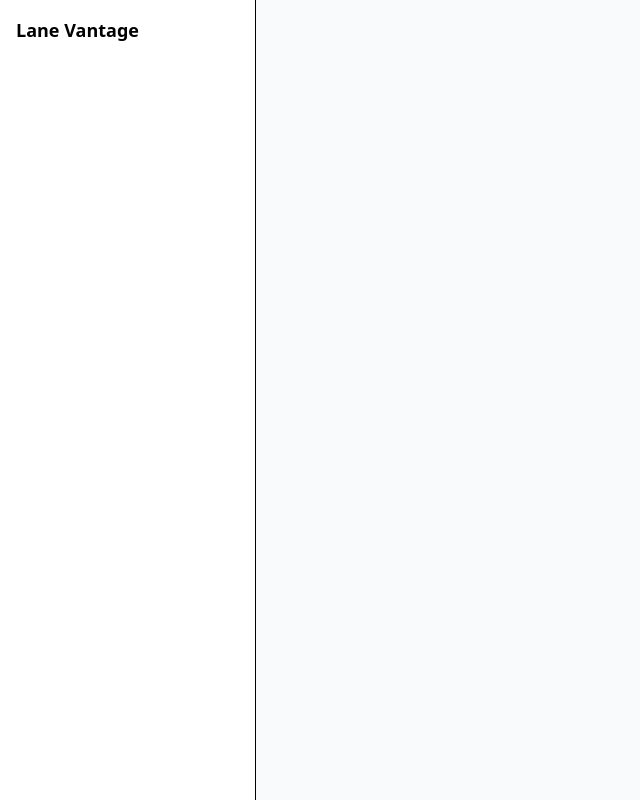
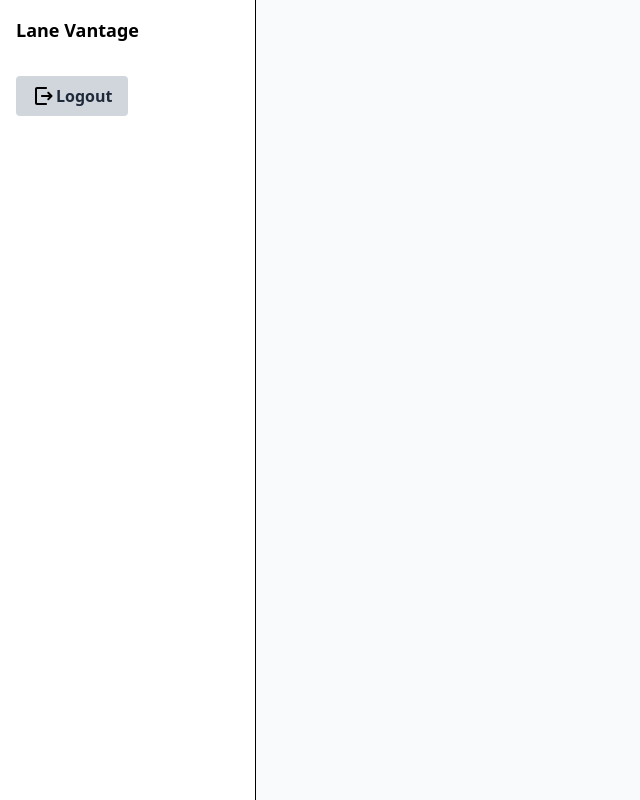
Before and after one commit to 4606-raj/lane-vantage-frontend, a Vue app: page / in a window 1280 px wide. Shown: the whole page, without its empty margins (0-640 px from the left). Built offline with nearby package versions, Linux system fonts and the light colour scheme; sample sign-in values are in the browser's storage.

Commit message:
redirection

```diff
--- a/src/layouts/AppLayout.vue
+++ b/src/layouts/AppLayout.vue
@@ -4,6 +4,20 @@
     <aside class="w-64 bg-white border-r">
       <div class="p-4 font-bold text-lg">
         Lane Vantage
+      </div>
+
+      <div class="p-4">
+
+        <button class="bg-gray-300 hover:bg-gray-400 text-gray-800 font-bold py-2 px-4 rounded inline-flex items-center cursor-pointer" v-on:click="logout()">
+
+          <svg xmlns="http://www.w3.org/2000/svg" fill="none" viewBox="0 0 24 24" height="24" width="24">
+            <g id="logout">
+              <path id="Union" fill="#000000" d="M14 3c0.5523 0 1 0.44772 1 1s-0.4477 1 -1 1H5v14h9c0.5523 0 1 0.4477 1 1s-0.4477 1 -1 1H5c-1.10457 0 -2 -0.8954 -2 -2V5c0 -1.10457 0.89543 -2 2 -2zm1.543 5.04297c0.3905 -0.39048 1.0235 -0.39048 1.414 0l3.25 3.25003c0.0478 0.0478 0.0906 0.1006 0.128 0.1572 0.0247 0.0375 0.0462 0.0764 0.0654 0.1162 0.0218 0.0452 0.0408 0.092 0.0557 0.1406 0.0061 0.0203 0.0107 0.041 0.0156 0.0616 0.0176 0.0743 0.0283 0.1517 0.0283 0.2314 0 0.083 -0.0122 0.1631 -0.0312 0.2402 -0.0042 0.017 -0.0077 0.0341 -0.0127 0.0508 -0.0149 0.049 -0.0338 0.0961 -0.0557 0.1416 -0.02 0.0417 -0.0432 0.082 -0.0693 0.1211 -0.0126 0.0188 -0.0263 0.0368 -0.0401 0.0547 -0.026 0.0338 -0.053 0.0676 -0.084 0.0986l-3.25 3.25c-0.3905 0.3905 -1.0235 0.3905 -1.414 0s-0.3905 -1.0235 0 -1.414L17.0859 13H10c-0.55226 0 -0.99996 -0.4478 -1 -1 0.00003 -0.5523 0.44774 -1 1 -1h7.0859L15.543 9.45703c-0.3905 -0.39051 -0.3905 -1.02354 0 -1.41406" stroke-width="1"></path>
+            </g>
+            </svg>
+          <span>Logout</span>
+        </button>
+
       </div>
     </aside>
 
@@ -15,5 +29,22 @@
 </template>
 
 <script setup lang="ts">
-// later: inject user, logout, permissions, etc.
+import router from '@/router';
+import { useAuthStore } from '@/stores/auth.store';
+import { toaster } from '@/utils/toast';
+
+const authStore = useAuthStore()
+
+const logout = async () => {
+  try {
+    const response = await authStore.logout()
+    toaster.success(response)
+
+    router.push({name: 'login'})
+  }
+  // eslint-disable-next-line @typescript-eslint/no-explicit-any
+  catch(e: any) {
+    toaster.error(e.message)
+  }
+}
 </script>
--- a/src/services/auth.service.ts
+++ b/src/services/auth.service.ts
@@ -19,7 +19,7 @@ export interface LoginResponse {
   }
 }
 
-export interface forgotPasswordResponse {
+export interface defaultResponse {
   message: string,
 }
 
@@ -29,15 +29,19 @@ export const authService = {
       return api.post('/auth/login', payload)
     },
 
-    forgotPassword(email: string): Promise<forgotPasswordResponse> {
+    forgotPassword(email: string): Promise<defaultResponse> {
       return api.post('/auth/forgot-password', {email})
     },
 
-    resetPassword(payload: ResetPasswordPayload): Promise<forgotPasswordResponse> {
+    resetPassword(payload: ResetPasswordPayload): Promise<defaultResponse> {
 
       const password = payload.password
       const token = payload.token
 
       return api.post('/auth/reset-password', {token, password})
+    },
+
+    logout(token: string): Promise<defaultResponse> {
+      return api.post('/auth/logout', {token})
     }
 }
--- a/src/stores/auth.store.ts
+++ b/src/stores/auth.store.ts
@@ -54,6 +54,18 @@ export const useAuthStore = defineStore('auth', {
           } finally {
             this.loading = false
           }
+        },
+        async logout() {
+          this.loading = true
+            try {
+              const token = this.token || '';
+              const res = await authService.logout(token)
+              this.token = null;
+              localStorage.removeItem('accessToken')
+              return res.message
+          } finally {
+              this.loading = false
+          }
         }
 
     }
--- a/src/stores/counter.ts
+++ /dev/null
@@ -1,12 +0,0 @@
-import { ref, computed } from 'vue'
-import { defineStore } from 'pinia'
-
-export const useCounterStore = defineStore('counter', () => {
-  const count = ref(0)
-  const doubleCount = computed(() => count.value * 2)
-  function increment() {
-    count.value++
-  }
-
-  return { count, doubleCount, increment }
-})
--- a/src/views/auth/LogIn.vue
+++ b/src/views/auth/LogIn.vue
@@ -38,6 +38,7 @@
 import { reactive } from 'vue'
 import { useAuthStore } from '@/stores/auth.store'
 import { toaster } from '@/utils/toast'
+import router from '@/router'
 
 const authStore = useAuthStore()
 
@@ -50,6 +51,8 @@ const submit = async () => {
   try {
     const response = await authStore.login(form)
     toaster.success(response.message)
+
+    router.push({name: 'home'})
   }
   // eslint-disable-next-line @typescript-eslint/no-explicit-any
   catch(e: any) {
```
Lines whose indentation alone changed are shown as unchanged.
